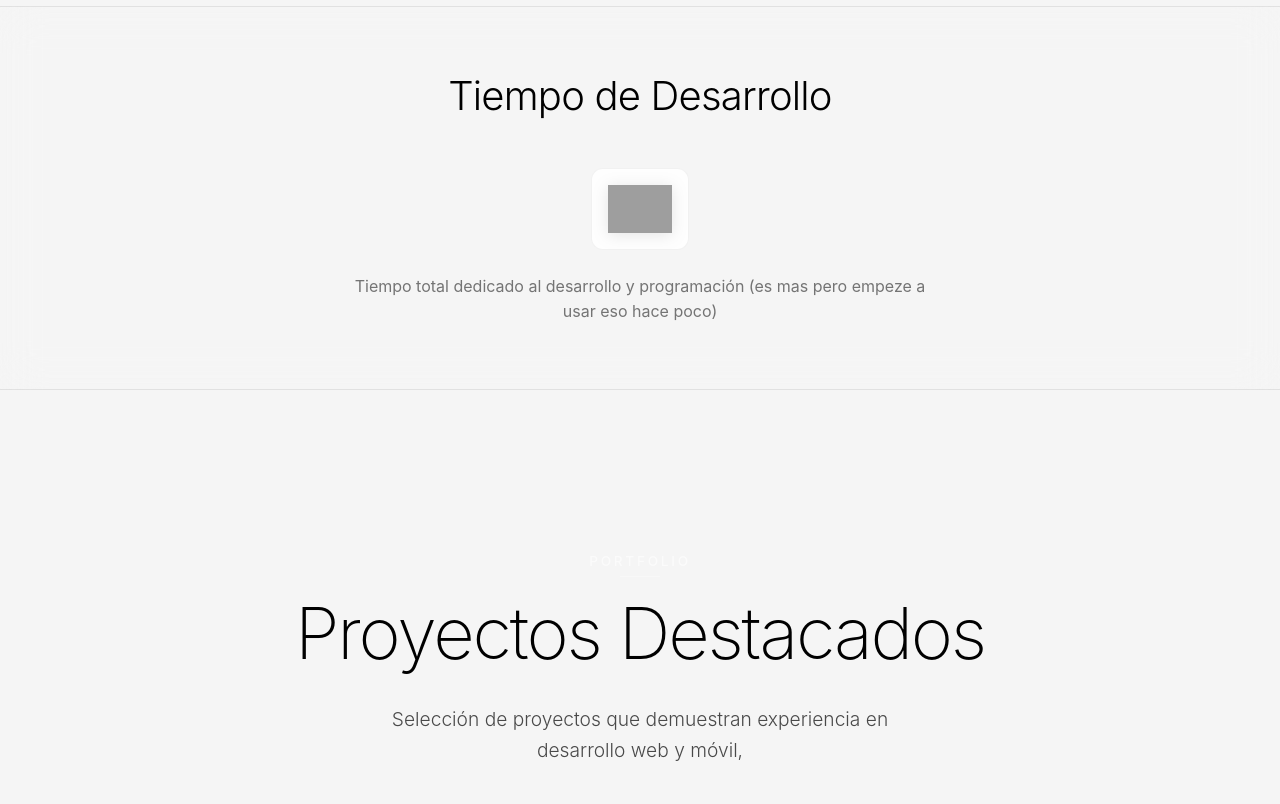
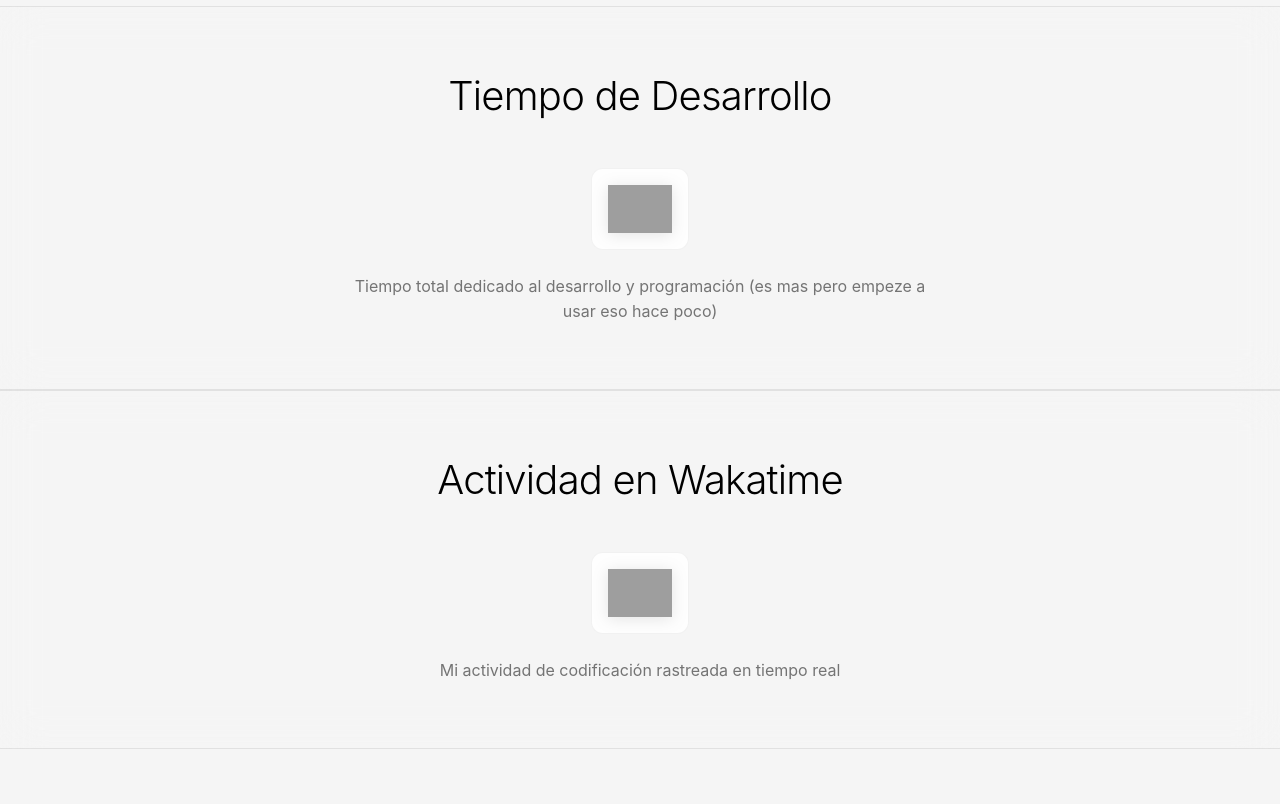
Before and after one commit to Sandoval0315/miportafolio, an Astro site: page / in a window 1280 px wide. Shown: the part 1996-2800 px from the top of the page. Built offline with nearby package versions, Linux system fonts and the light colour scheme; Astro itself is replaced by a stand-in of ours; some packages are replaced by stand-ins of ours; grey boxes are pictures that could not be loaded; animation ran at ten frames a second.

Commit message:
wakatime

```diff
--- a/src/components/About.jsx
+++ b/src/components/About.jsx
@@ -8,12 +8,14 @@ export default function About() {
   const contentRef = useRef(null);
   const techSectionRef = useRef(null);
   const timeSectionRef = useRef(null);
+  const wakatimeSectionRef = useRef(null);
 
   const isInView = useInView(sectionRef, { once: true, amount: 0.2 });
   const imageInView = useInView(imageRef, { once: true, amount: 0.6 });
   const contentInView = useInView(contentRef, { once: true, amount: 0.5 });
   const techInView = useInView(techSectionRef, { once: true, amount: 0.3 });
   const timeInView = useInView(timeSectionRef, { once: true, amount: 0.4 });
+  const wakatimeInView = useInView(wakatimeSectionRef, { once: true, amount: 0.4 });
 
   // Scroll progress para efectos parallax
   const { scrollYProgress } = useScroll({
@@ -468,6 +470,82 @@ export default function About() {
           </motion.div>
         </div>
       </motion.div>
+
+      {/* Sección de Wakatime con animaciones sofisticadas */}
+      <motion.div
+        className="wakatime-section"
+        ref={wakatimeSectionRef}
+        initial={{ opacity: 0, y: 120, scale: 0.9 }}
+        animate={wakatimeInView ? { opacity: 1, y: 0, scale: 1 } : {}}
+        transition={{
+          duration: 1,
+          delay: 0.2,
+          type: "spring",
+          stiffness: 80,
+          damping: 15
+        }}
+      >
+        <div className="tech-container">
+          <motion.h3
+            className="tech-title"
+            initial={{ opacity: 0, y: 60, rotateX: 45 }}
+            animate={wakatimeInView ? { opacity: 1, y: 0, rotateX: 0 } : {}}
+            transition={{ duration: 0.8, delay: 0.4 }}
+          >
+            Actividad en Wakatime
+          </motion.h3>
+
+          <motion.div
+            className="wakatime-container"
+            initial={{
+              opacity: 0,
+              y: 80,
+              scale: 0.8,
+              rotateY: 30
+            }}
+            animate={wakatimeInView ? {
+              opacity: 1,
+              y: 0,
+              scale: 1,
+              rotateY: 0
+            } : {}}
+            transition={{
+              duration: 1.2,
+              delay: 0.6,
+              type: "spring",
+              stiffness: 70,
+              damping: 12
+            }}
+            whileHover={{
+              scale: 1.08,
+              y: -12,
+              rotateY: -5,
+              transition: { duration: 0.4 }
+            }}
+            whileTap={{ scale: 0.95 }}
+          >
+            <a
+              href="https://wakatime.com"
+              target="_blank"
+              rel="noopener noreferrer"
+              className="wakatime-link"
+            >
+              <motion.img
+                alt="Wakatime Badge"
+                src="https://wakatime.com/badge/user/cf255026-0033-42d2-a693-81d9535e3df8.svg"
+                className="wakatime-badge"
+                whileHover={{
+                  scale: 1.05,
+                  transition: { duration: 0.2 }
+                }}
+              />
+            </a>
+            <p className="wakatime-description">
+              Mi actividad de codificación rastreada en tiempo real
+            </p>
+          </motion.div>
+        </div>
+      </motion.div>
     </section>
   );
 }
--- a/src/components/about.css
+++ b/src/components/about.css
@@ -340,6 +340,66 @@
   opacity: 0.9;
 }
 
+/* Sección de Wakatime */
+.wakatime-section {
+  backdrop-filter: blur(20px);
+  -webkit-backdrop-filter: blur(20px);
+  border-top: 1px solid rgba(0, 0, 0, 0.08);
+  border-bottom: 1px solid rgba(0, 0, 0, 0.08);
+  padding: clamp(3rem, 8vh, 6rem) 0;
+}
+
+/* Estilos para la sección de Wakatime */
+.wakatime-container {
+  display: flex;
+  flex-direction: column;
+  align-items: center;
+  gap: 1.5rem;
+  max-width: 600px;
+  margin: 0 auto;
+}
+
+.wakatime-link {
+  display: inline-block;
+  transition: all 0.3s cubic-bezier(0.25, 0.46, 0.45, 0.94);
+  border-radius: 12px;
+  overflow: hidden;
+  background: rgba(255, 255, 255, 0.9);
+  padding: 1rem;
+  border: 1px solid rgba(0, 0, 0, 0.05);
+  backdrop-filter: blur(10px);
+  -webkit-backdrop-filter: blur(10px);
+}
+
+.wakatime-link:hover {
+  transform: translateY(-5px);
+  box-shadow: 0 15px 40px rgba(0, 0, 0, 0.15);
+  background: rgba(255, 255, 255, 0.95);
+  border-color: rgba(0, 0, 0, 0.1);
+}
+
+.wakatime-badge {
+  height: 48px;
+  width: auto;
+  display: block;
+  filter: drop-shadow(0 2px 8px rgba(0, 0, 0, 0.1));
+  transition: all 0.3s ease;
+}
+
+.wakatime-link:hover .wakatime-badge {
+  filter: drop-shadow(0 4px 12px rgba(0, 0, 0, 0.2));
+}
+
+.wakatime-description {
+  font-size: 1rem;
+  line-height: 1.6;
+  color: #666;
+  text-align: center;
+  margin: 0;
+  font-weight: 400;
+  opacity: 0.9;
+}
+
 /* Responsive design */
 @media (max-width: 1200px) {
   .tech-categories {
@@ -383,7 +443,8 @@
   }
 
   .tech-section,
-  .time-section {
+  .time-section,
+  .wakatime-section {
     padding: 2rem 0;
   }
 
@@ -418,6 +479,14 @@
   .codetime-link {
     padding: 0.75rem;
   }
+
+  .wakatime-badge {
+    height: 40px;
+  }
+
+  .wakatime-link {
+    padding: 0.75rem;
+  }
 }
 
 @media (max-width: 480px) {
@@ -441,11 +510,20 @@
   .codetime-description {
     font-size: 0.9rem;
   }
+
+  .wakatime-badge {
+    height: 36px;
+  }
+
+  .wakatime-description {
+    font-size: 0.9rem;
+  }
 }
 
 /* Estados de focus para accesibilidad */
 .tech-item:focus,
-.codetime-link:focus {
+.codetime-link:focus,
+.wakatime-link:focus {
   outline: 2px solid rgba(0, 0, 0, 0.2);
   outline-offset: 2px;
 }
```
